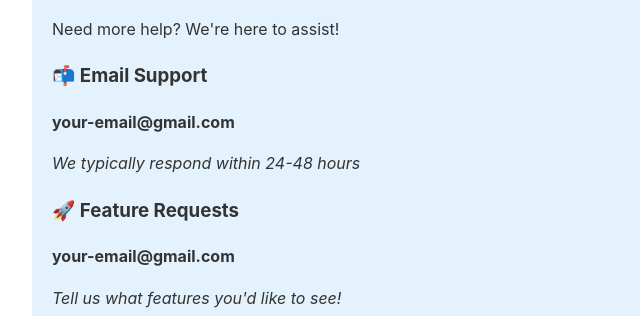
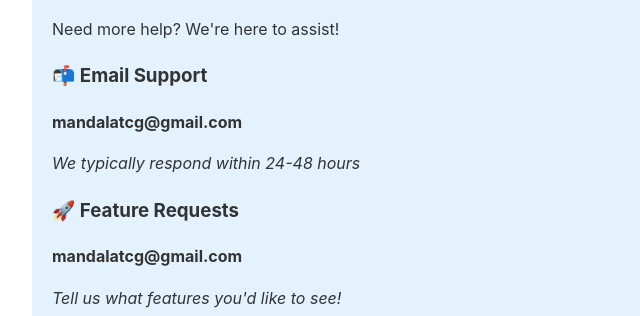
Before and after one commit to mandalatcg/tcg-grade-estimator-support, a plain HTML site: page support.html in a window 1280 px wide. Shown: the part 3296-3612 px from the top of the page, 208-848 px from the left. Drawn offline with Linux system fonts and the light colour scheme.

Commit message:
Update support.html

```diff
--- a/support.html
+++ b/support.html
@@ -201,11 +201,11 @@
         <p>Need more help? We're here to assist!</p>
 
         <h3>📬 Email Support</h3>
-        <p><strong>your-email@gmail.com</strong></p>
+        <p><strong>mandalatcg@gmail.com</strong></p>
         <p><em>We typically respond within 24-48 hours</em></p>
 
         <h3>🚀 Feature Requests</h3>
-        <p><strong>your-email@gmail.com</strong></p>
+        <p><strong>mandalatcg@gmail.com</strong></p>
         <p><em>Tell us what features you'd like to see!</em></p>
 
         <h3>🐛 Bug Reports</h3>
```
